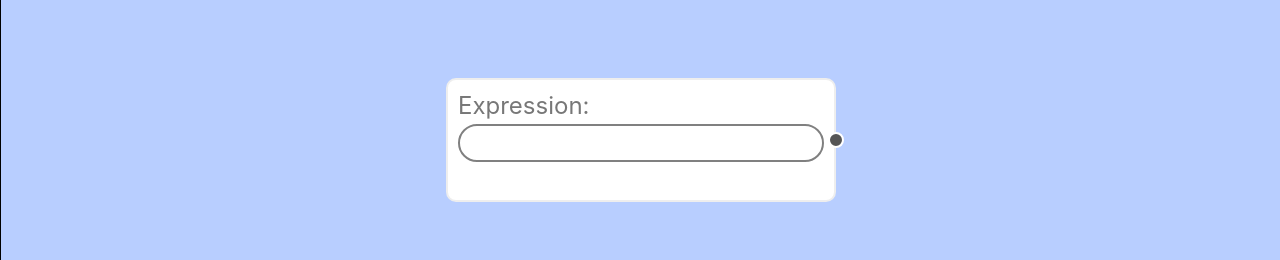
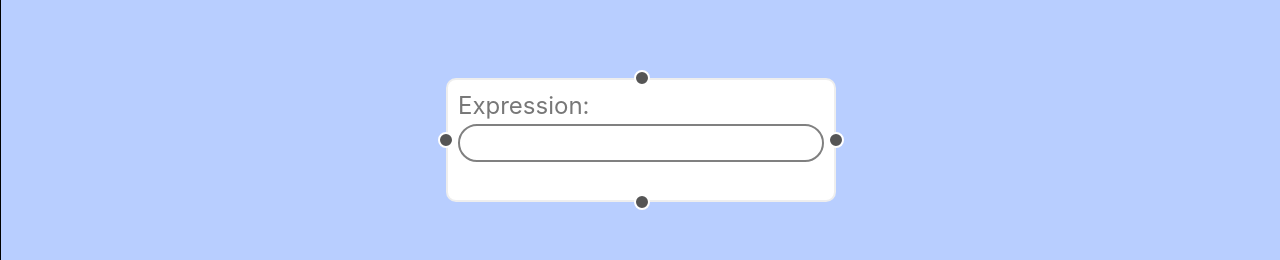
Before and after one commit to rzngnam1402/wf-designer, a React (Create React App) app: page / in a window 1280 px wide. Shown: the part 261-521 px from the top of the page. Built offline with nearby package versions, Linux system fonts and the light colour scheme.

Commit message:
change Handle

```diff
--- a/src/components/reactflow/textUpdaterNode/textUpdaterNode.js
+++ b/src/components/reactflow/textUpdaterNode/textUpdaterNode.js
@@ -12,7 +12,10 @@ function TextUpdaterNode({ data }) {
                 <label htmlFor="text">Expression:</label>
                 <input id="text" name="text" onChange={onChange} />
             </div>
+            <Handle type="source" position={Position.Top} id="a" />
             <Handle type="source" position={Position.Right} id="b" />
+            <Handle type="source" position={Position.Bottom} id="c" />
+            <Handle type="source" position={Position.Left} id="d" />
         </div>
     );
 }
```
